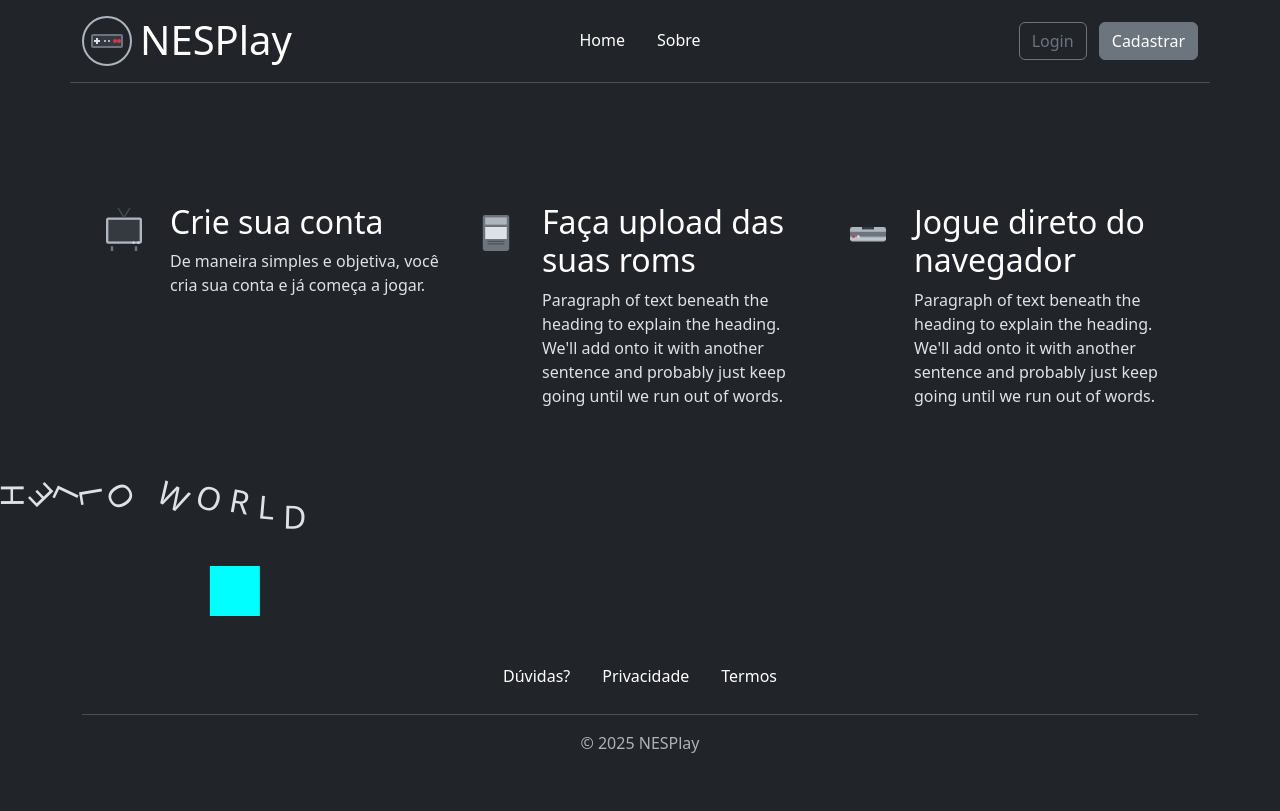
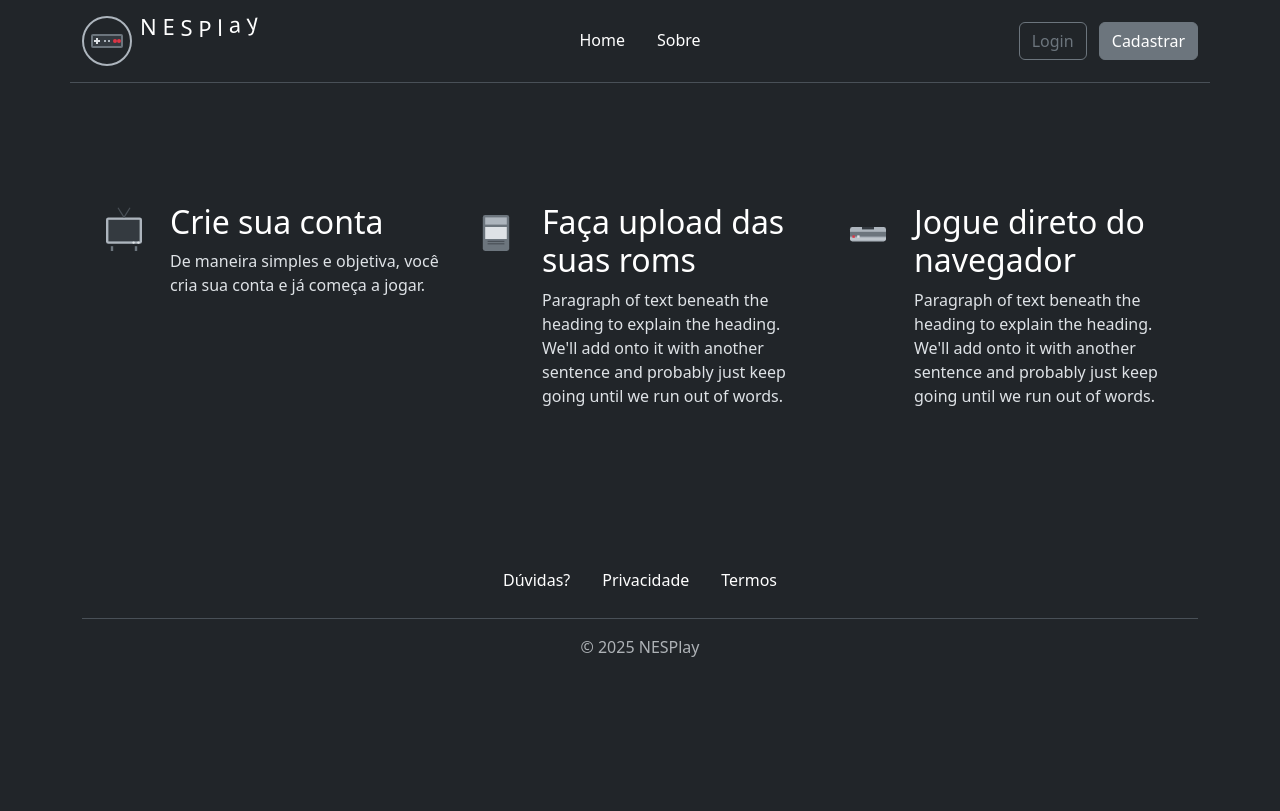
Before and after one commit to GustoVasconcelos/nesplay-t2-eletiva-2025, a PHP site: page / in a window 1280 px wide. After the commit the page ends 657 px from the top, so only its background shows below. Run offline with PHP 8.4, Linux system fonts and the light colour scheme.

Commit message:
Implementado animação ao texto logotipo

```diff
--- a/assets/script.js
+++ b/assets/script.js
@@ -19,13 +19,13 @@
     anime({
         targets: 'span',
         translateY: [
-          { value: '-2.75rem', easing: 'easeOutExpo', duration: 600 },
-          { value: '0rem', easing: 'easeOutBounce', duration: 800, delay: 100 }
+            { value: '-0.75rem', easing: 'easeOutExpo', duration: 600 },
+            { value: '0rem', easing: 'easeOutBounce', duration: 800, delay: 100 }
         ],
         rotate: ['-1turn', '0turn'],
         delay: (_, i) => i * 50,
         easing: 'easeInOutCirc',
         loopDelay: 1000,
         loop: true
-      });
+    });
 };
--- a/assets/style.css
+++ b/assets/style.css
@@ -4,8 +4,12 @@
     height: 50px;
 }
 
-h2 span {
+h1 span {
     display: inline-block;
+}
+
+h1{
+    font-size: 22px;
 }
 
 .bi {
--- a/index.html
+++ b/index.html
@@ -18,8 +18,16 @@
         class="d-flex flex-wrap align-items-center justify-content-center justify-content-md-between py-3 mb-4 border-bottom container">
         <div class="col-md-2 mb-2 mb-md-0 d-flex">
             <a href="/" class="nav-link d-inline-flex link-body-emphasis text-decoration-none">
-                <img src="assets/img/logo.svg" alt="">
-                <h1 class="mb-md-0 px-2">NESPlay</h1>
+                <img class="logotipo" src="assets/img/logo.svg" alt="">
+                <h1 class="mb-md-0 px-2">
+                    <span>N</span>
+                    <span>E</span>
+                    <span>S</span>
+                    <span>P</span>
+                    <span>l</span>
+                    <span>a</span>
+                    <span>y</span>
+                </h1>
             </a>
         </div>
         <ul class="nav nav-underline col-12 col-md-auto mb-2 justify-content-center mb-md-0">
@@ -76,20 +84,6 @@
             </div>
         </div>
     </main>
-    <h2 class="large grid centered square-grid text-xl">
-        <span>H</span>
-        <span>E</span>
-        <span>L</span>
-        <span>L</span>
-        <span>O</span>
-        <span>&nbsp;</span>
-        <span>W</span>
-        <span>O</span>
-        <span>R</span>
-        <span>L</span>
-        <span>D</span>
-    </h2>
-    <div id="myDiv"></div>
     <footer class="py-3 my-4 container">
         <ul class="nav nav-underline justify-content-center border-bottom pb-3 mb-3">
             <li class="nav-item"><a href="#" class="nav-link px-2 link-body-emphasis">Dúvidas?</a></li>
```
